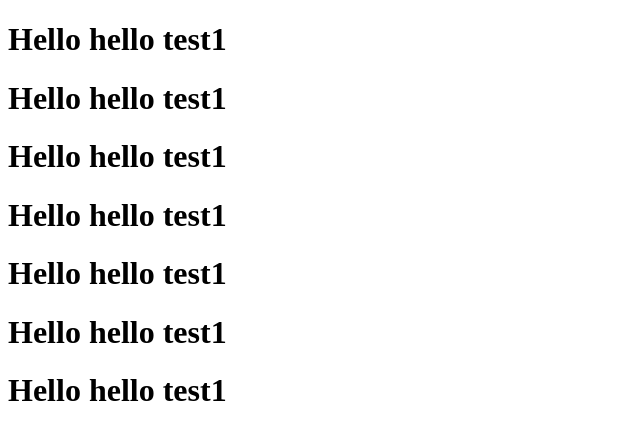
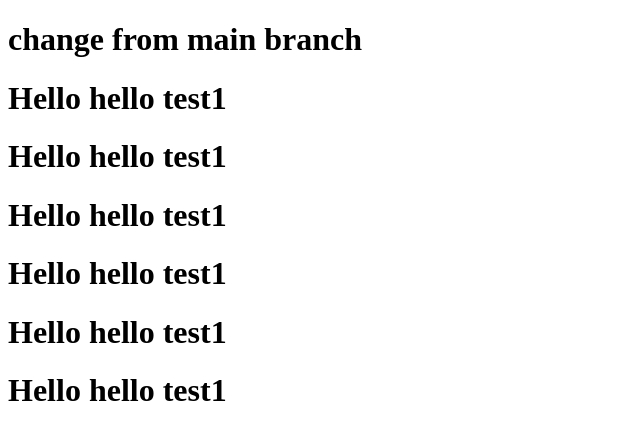
Before and after one commit to liwenbo55/git-demo, a plain HTML site: page index.html in a window 1280 px wide. Shown: the whole page, without its empty margins (0-640 px from the left). Drawn offline with Linux system fonts and the light colour scheme.

Commit message:
change from main branch

```diff
--- a/index.html
+++ b/index.html
@@ -7,7 +7,7 @@
     <title>Document</title>
 </head>
 <body>
-    <h1>Hello hello test1
+    <h1>change from main branch
     </h1>
     <h1>Hello hello test1
     </h1>
```
